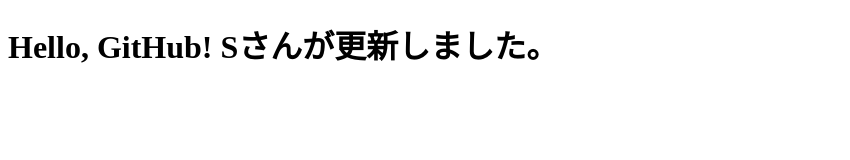
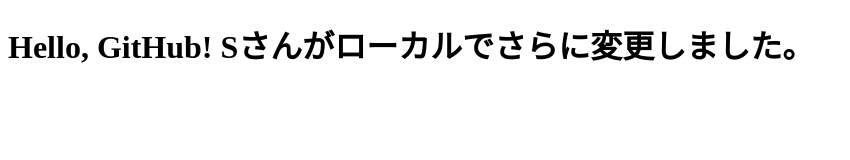
Before and after one commit to saki0411/git-html-test, a plain HTML site: page index.html in a window 1280 px wide. Shown: the whole page, without its empty margins (0-850 px from the left). Drawn offline with Linux system fonts and the light colour scheme.

Commit message:
s also updated local

```diff
--- a/index.html
+++ b/index.html
@@ -5,6 +5,6 @@
     <title>GitHub Test</title>
 </head>
 <body>
-    <h1>Hello, GitHub! Sさんが更新しました。</h1>
+    <h1>Hello, GitHub! Sさんがローカルでさらに変更しました。</h1>
 </body>
 </html>
```
